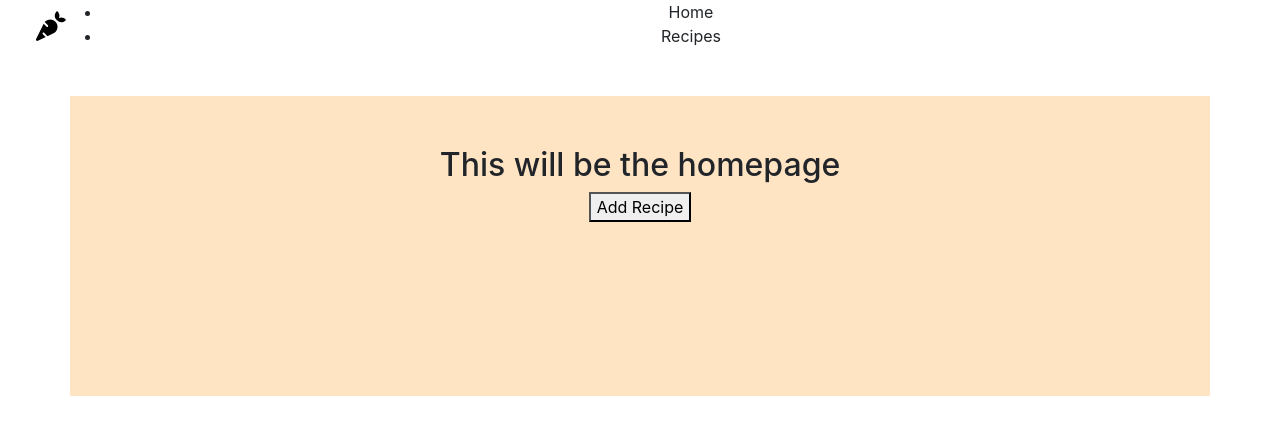
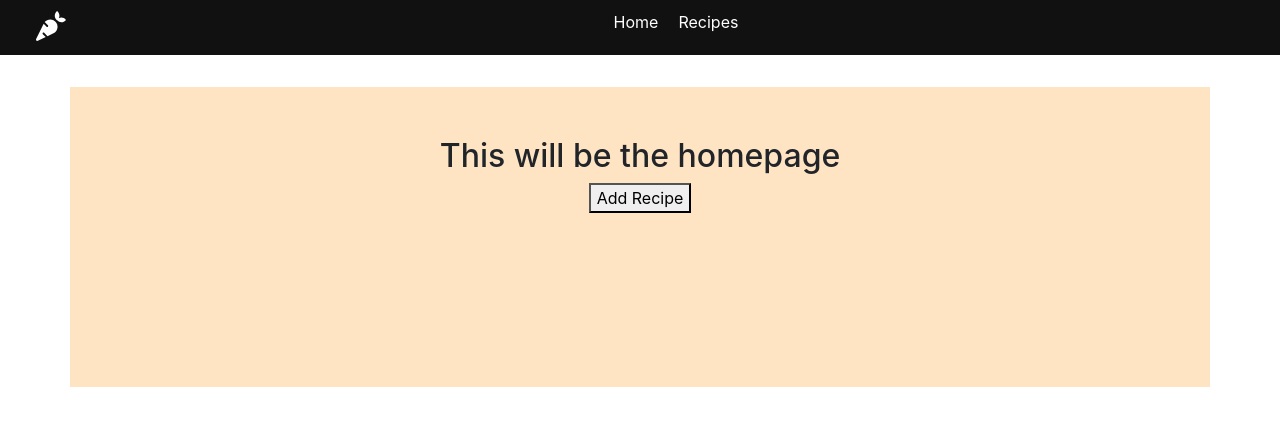
Before and after one commit to CodyBonsma/fam-recipes, a React (Create React App) app in the folder client/: page / in a window 1280 px wide. Shown: the top 434 px of the page. Built offline with nearby package versions, Linux system fonts and the light colour scheme; the HTML template or start-up script is replaced by a standard one.

Commit message:
navbar styling

```diff
--- a/client/src/components/Navbar/Navbar.css
+++ b/client/src/components/Navbar/Navbar.css
@@ -1,11 +1,25 @@
-.nav-button {
+.navBar {
+    background: #111;
+    height: 55px;
+
+}
+
+.nav-logo {
     font-size: 30px;
-    margin-right: 30px;
+    /* margin-right: 30px; */
     margin-left: 30px;
-    color: black;
+    color: white;
     background: transparent;
     border: none;
     cursor: pointer;
     outline: none;
     float: left;
 }
+
+li {
+    justify-content: center;
+    color: white;
+    padding: 10px;
+    display: inline-block;
+    list-style-type: none;
+}
--- a/client/src/components/Navbar/Navbar.jsx
+++ b/client/src/components/Navbar/Navbar.jsx
@@ -1,17 +1,17 @@
 import React from "react";
 import { FaBeer, FaCarrot } from "react-icons/fa";
-import "./Navbar.css"
+import "./Navbar.css";
 
 const Navbar = () => {
   return (
     <>
       <div className="navBar">
-        <button className="nav-button">
+        <button className="nav-logo">
           <FaCarrot />
         </button>
         <ul>
-          <li href="/">Home</li>
-          <li href="/savedrecipes">Recipes</li>
+            <li>Home</li>
+            <li>Recipes</li>
         </ul>
       </div>
     </>
```
